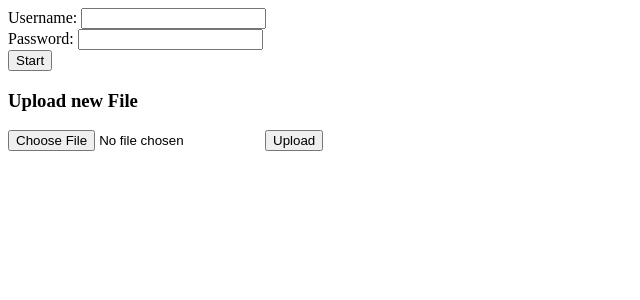
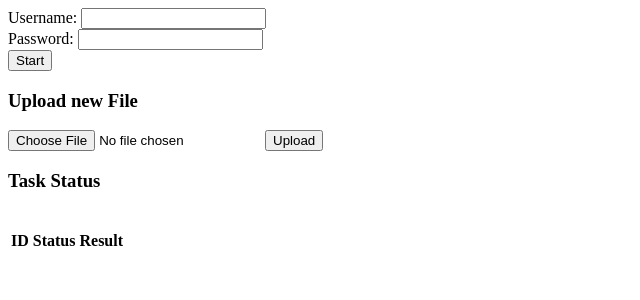
Before and after one commit to Gott50/saas-dashboard, a Flask app: page / in a window 1280 px wide. Shown: the top 300 px of the page, without its empty margins (0-640 px from the left). Run offline with Flask 2, Linux system fonts and the light colour scheme; lists and menus that the app fills with data are empty; some libraries are stand-ins or nearby versions.

Commit message:
show Job State

```diff
--- a/src/server.py
+++ b/src/server.py
@@ -83,6 +83,26 @@ def create_checkout():
     }
     return jsonify(response_object), 202
 
+
+@app.route('/jobs/<job_id>', methods=['GET'])
+def get_status(job_id):
+    with Connection(redis.from_url(current_app.config['REDIS_URL'])):
+        q = Queue()
+        job = q.fetch_job(job_id)
+    if job:
+        response_object = {
+            'status': 'success',
+            'data': {
+                'job_id': job.get_id(),
+                'job_status': job.get_status(),
+                'job_result': job.result,
+            }
+        }
+    else:
+        response_object = {'status': 'error'}
+    return jsonify(response_object)
+
+
 @app.route('/user', methods=['GET'])
 def list_user():
     return render_template("user_list.html", users=Users.users)
--- a/src/static/main.js
+++ b/src/static/main.js
@@ -19,24 +19,24 @@ function submit() {
       });
 };
 
-function getStatus(taskID) {
+function getStatus(jobID) {
   $.ajax({
-    url: `/tasks/${taskID}`,
+    url: `/jobs/${jobID}`,
     method: 'GET'
   })
   .done((res) => {
     const html = `
       <tr>
-        <td>${res.data.task_id}</td>
-        <td>${res.data.task_status}</td>
-        <td>${res.data.task_result}</td>
+        <td>${res.data.job_id}</td>
+        <td>${res.data.job_status}</td>
+        <td>${res.data.job_result}</td>
       </tr>`
     $('#tasks').prepend(html);
-    const taskStatus = res.data.task_status;
+    const taskStatus = res.data.job_status;
     if (taskStatus === 'finished' || taskStatus === 'failed') return false;
-    setTimeout(function() {
-      getStatus(res.data.task_id);
-    }, 1000);
+    // setTimeout(function() {
+    //   getStatus(jobID);
+    // }, 1000);
   })
   .fail((err) => {
     console.log(err)
--- a/src/templates/upload.html
+++ b/src/templates/upload.html
@@ -26,6 +26,23 @@
         <input type=submit value=Upload>
 </form>
 
+
+<div>
+    <h3>Task Status</h3>
+    <br>
+    <table class="table">
+        <thead>
+        <tr>
+            <th>ID</th>
+            <th>Status</th>
+            <th>Result</th>
+        </tr>
+        </thead>
+        <tbody id="tasks">
+        </tbody>
+    </table>
+</div>
+
 <!-- scripts -->
 <script src="//code.jquery.com/jquery-3.2.1.min.js"></script>
 <script src="{{ url_for('static', filename='main.js') }}" type="text/javascript"></script>
```
